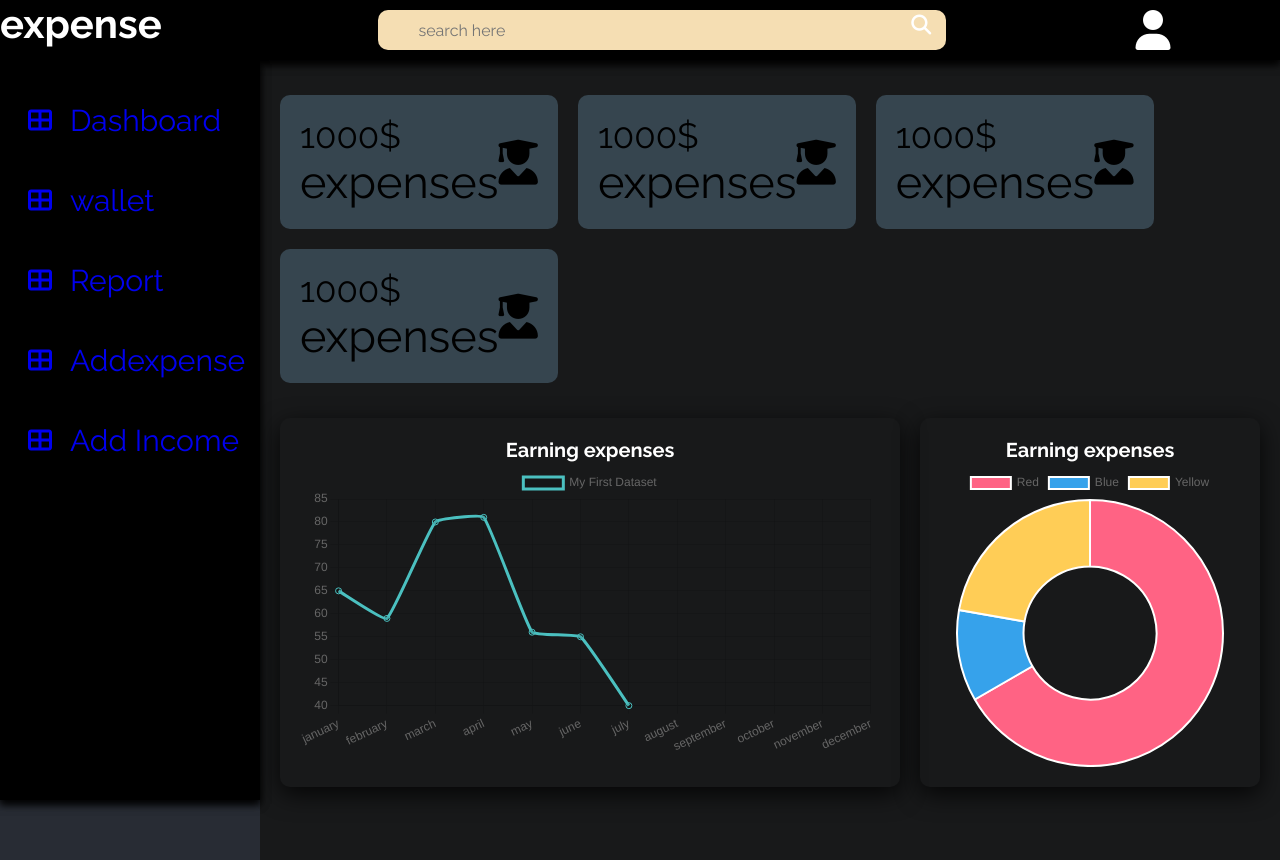
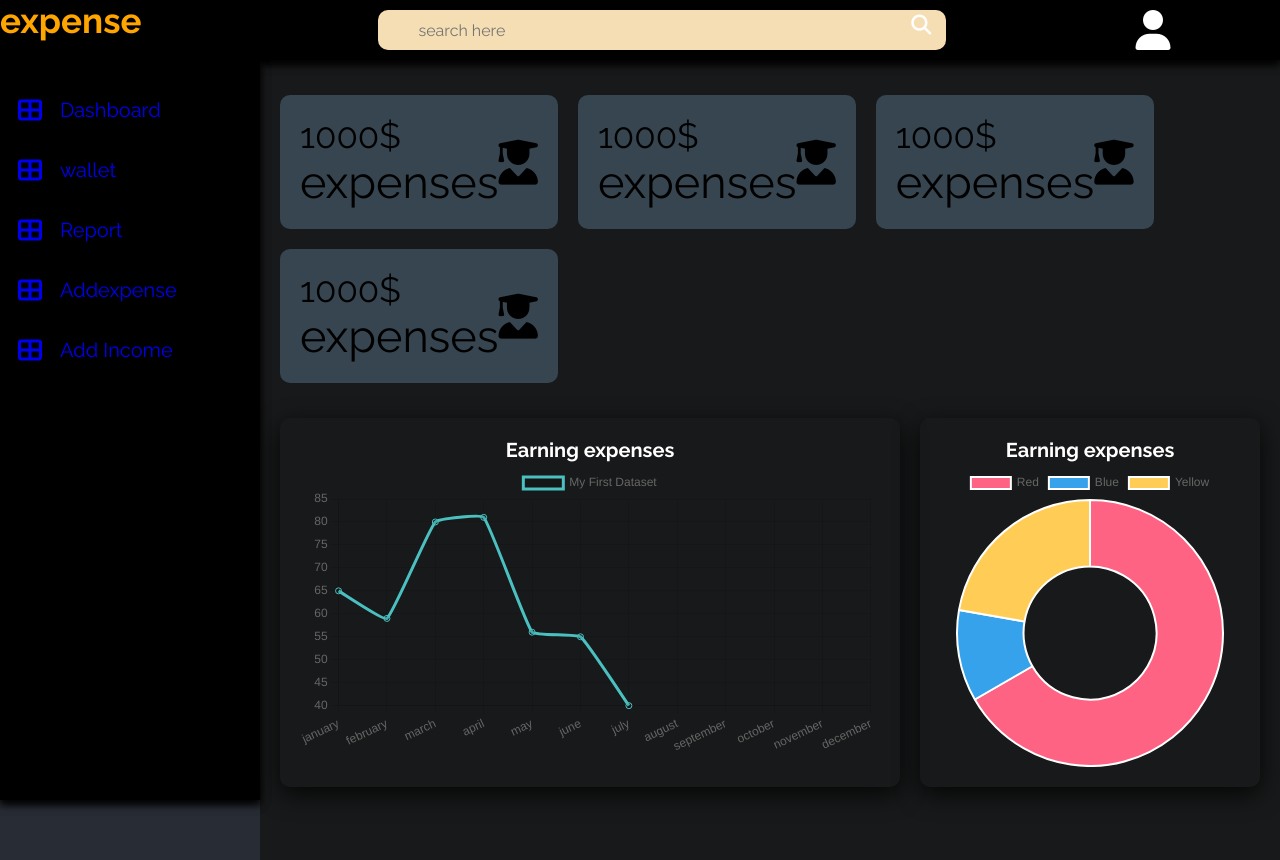
Before and after one commit to Ashu313/cashbook, a React (Create React App) app: page / in a window 1280 px wide. Built offline with nearby package versions, Linux system fonts and the light colour scheme; sample sign-in values are in the browser's storage.

Commit message:
navbar changes

```diff
--- a/src/client/Home/home.css
+++ b/src/client/Home/home.css
@@ -12,3 +12,14 @@
     flex: 1 1 40rem;
     font-size: 30px;
 }
+h1{
+    color:orange;
+    font-size: 35px;
+}
+p{
+    color:white;
+    font-size: 20px;
+}
+span{
+    font-size: 30px;
+}
--- a/src/client/container/Navbar/Navbar.js
+++ b/src/client/container/Navbar/Navbar.js
@@ -8,7 +8,8 @@ const Navbar=()=>{
   <>
         <div className='navbar-container'>
             <div className="menu-icons">
-                <img src='https://static.vecteezy.com/system/resources/previews/014/208/066/original/expense-ratio-3d-rendering-isometric-icon-png.png' alt="icons"></img>
+          {  /*    <img src='https://static.vecteezy.com/system/resources/previews/014/208/066/original/expense-ratio-3d-rendering-isometric-icon-png.png' alt="icons"></img>*/}
+          <span style={{'color':'orange'}}>Expense Tracker</span>
             </div>
             <div className='content1'>
                 <ul className='content-data'>
--- a/src/client/container/Navbar/navbar.css
+++ b/src/client/container/Navbar/navbar.css
@@ -35,12 +35,12 @@ img{
 
 
 }
-ul li{
+.content1 ul li{
     color:orange;
     font-size: 30px;
     padding: 10px;
 }
-ul li:hover{
+.content1 ul li:hover{
     background-color: orange;
     color: #282c34;
     background-color: orange;
```
